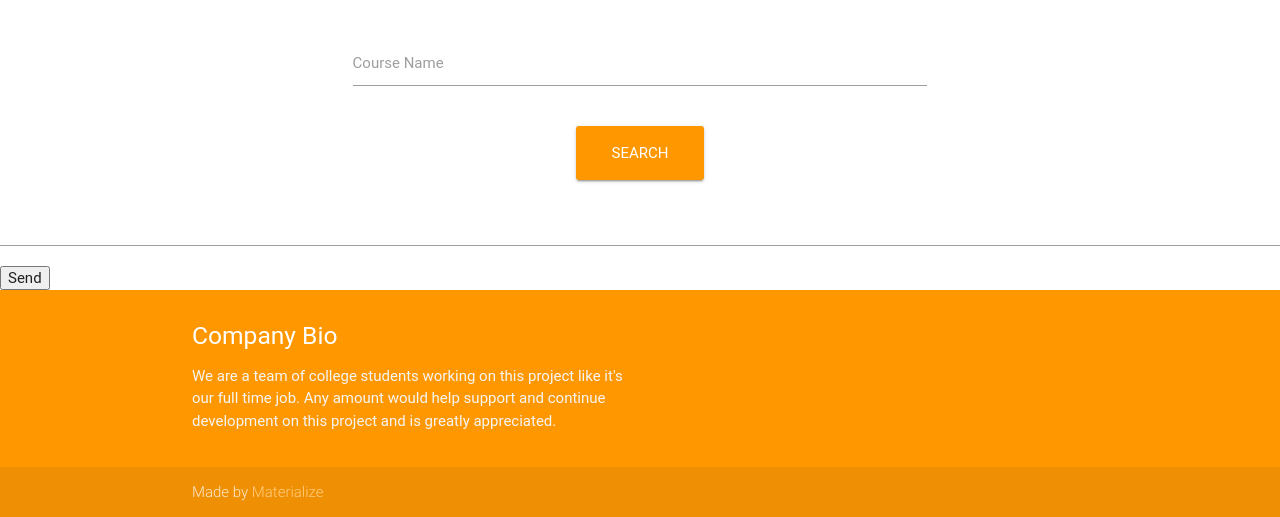
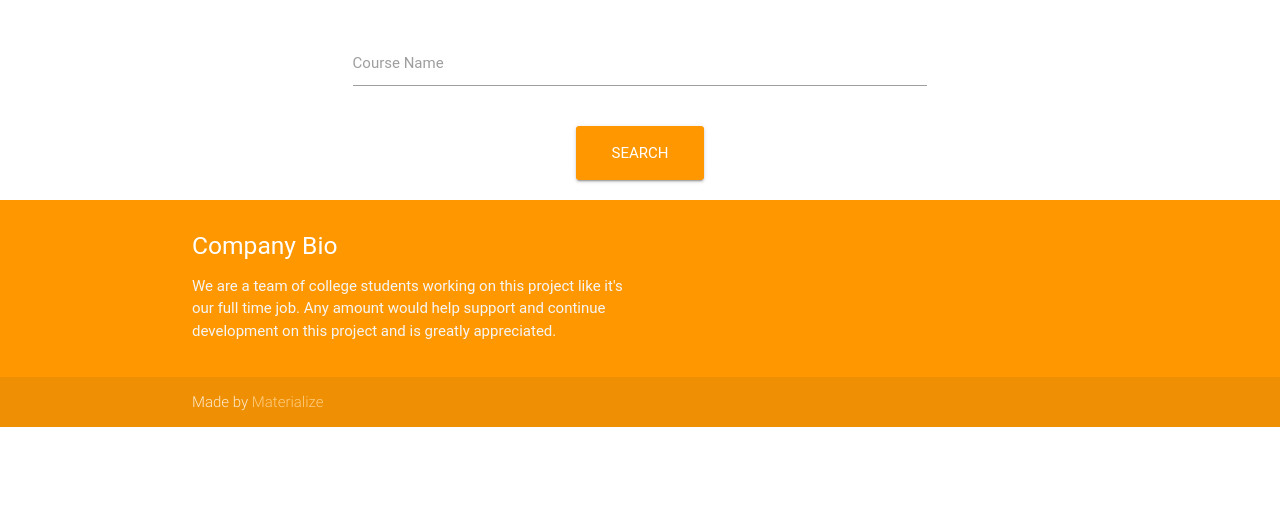
Before and after one commit to abhiver222/CS411-Illini_Classes, a Flask app: page / in a window 1280 px wide. Shown: the part 339-856 px from the top of the page. After the commit the page ends 766 px from the top, so only its background shows below. Run offline with Flask 2, Linux system fonts and the light colour scheme; some libraries are stand-ins or nearby versions; some web fonts are replaced.

Commit message:
fixed land

```diff
--- a/app/templates/landing.html
+++ b/app/templates/landing.html
@@ -48,10 +48,6 @@
     </form>
   </div>
 
-  <form action="/" method="POST">
-        <input type="text" name="text">
-        <input type="submit" name="my-form" value="Send">
-  </form>
 
 
   <footer class="page-footer orange">
```
